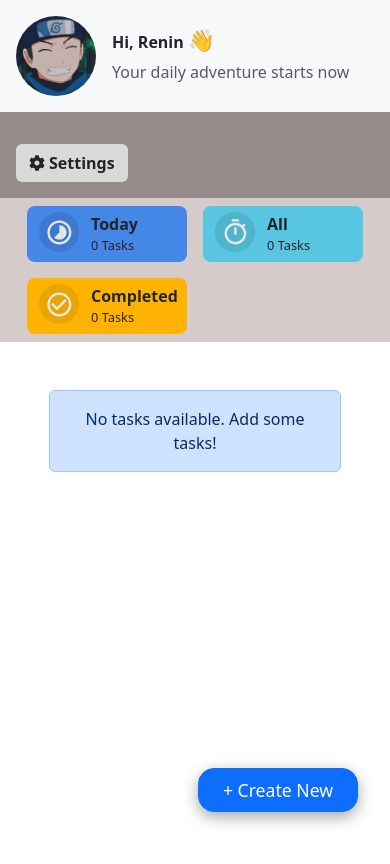
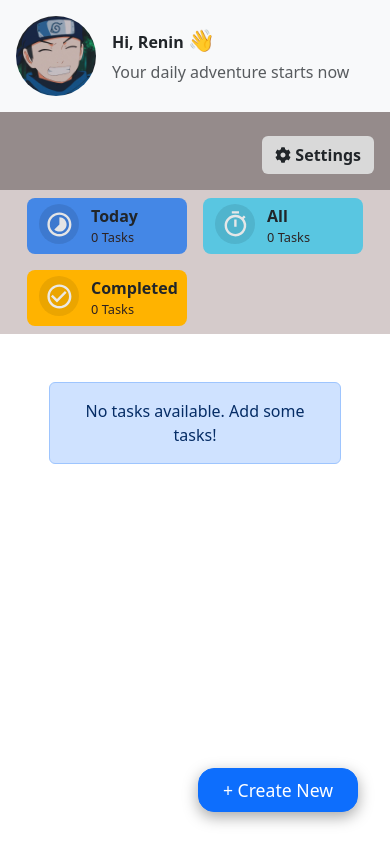
Before and after one commit to reninmohan/Task-master-app, a React (Vite) app: page / in a window 390 px wide. Shown: the top 864 px of the page. Built offline with nearby package versions, Linux system fonts and the light colour scheme.

Commit message:
fixed setting layout

```diff
--- a/src/feature/Settings.jsx
+++ b/src/feature/Settings.jsx
@@ -4,10 +4,7 @@ import SettingBtnGroup from "../components/SettingBtnGroup";
 function Settings({ sortedDates }) {
   return (
     <div style={{ backgroundColor: "#958B8B" }}>
-      <div
-        className="d-md-flex justify-content-md-between  mx-auto p-3 d-sm-grid justify-content-start gap-sm-2"
-        style={{ maxWidth: "85rem" }}
-      >
+      <div className="d-flex justify-content-between  mx-auto p-3 " style={{ maxWidth: "85rem" }}>
         <DateDisplay sortedDates={sortedDates} />
         <SettingBtnGroup />
       </div>
```
